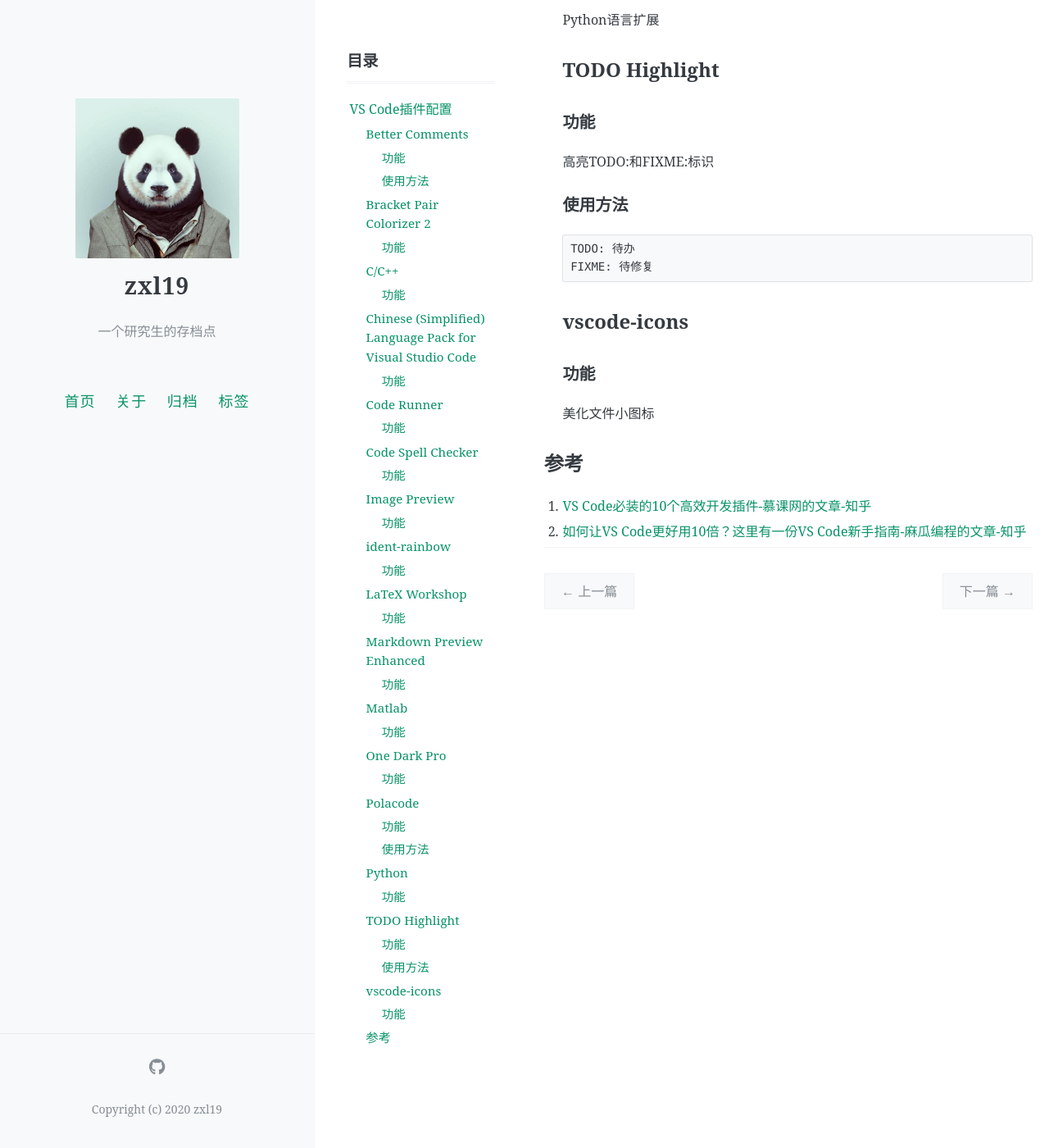
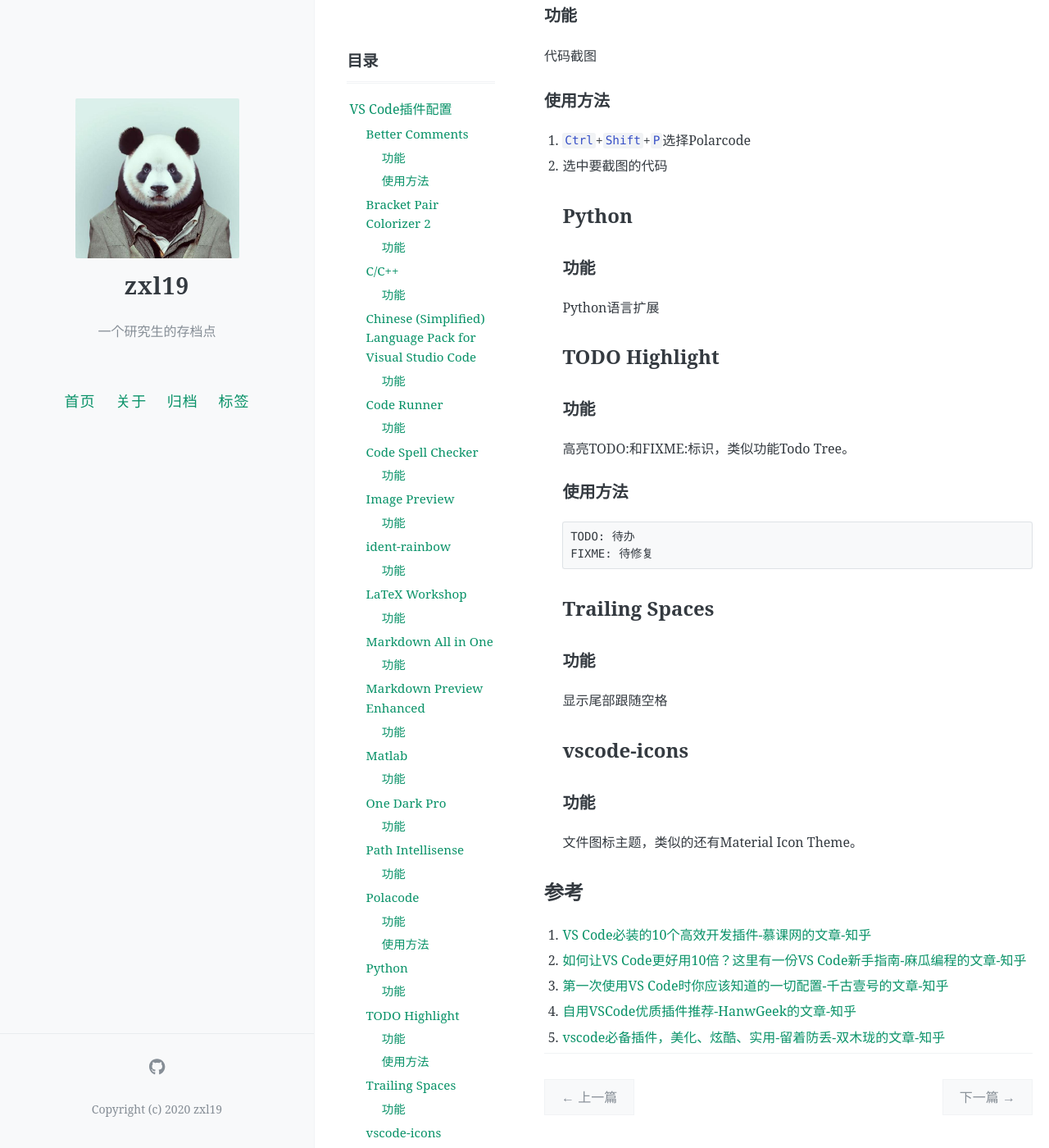
Before and after one commit to zxl19/zxl19.github.io, a Jekyll site: the page built from _posts/2020-06-03-VSCode-plugin.md, in a window 1280 px wide and 1400 px high, scrolled down 2910 px. Shown: the whole window at 82% size. Built offline with Jekyll 4.4.1, drawn with Linux system fonts in a browser that asks for light colours; comment, search, counter and statistics services are not loaded; some of the changed text lies outside the part shown.

Commit message:
Update 2020-06-03-VSCode-plugin.md

````diff
--- a/_posts/2020-06-03-VSCode-plugin.md
+++ b/_posts/2020-06-03-VSCode-plugin.md
@@ -26,7 +26,7 @@ pinned: false
 ```
 ## Bracket Pair Colorizer 2
 ### 功能
-括号按颜色自动配对，第二版在匹配速度上有了提升。
+括号自动配对着色，第二版在匹配速度上有了提升。
 ## C/C++
 ### 功能
 C/C++语言扩展
@@ -39,22 +39,28 @@ VS Code中文汉化
 ### 功能
 ## Image Preview
 ### 功能
-图片预览
+代码中引用图片预览
 ## ident-rainbow
 ### 功能
-按照不同颜色标识缩进
+用不同颜色标识缩进
 ## LaTeX Workshop
 ### 功能
 LaTeX语言拓展
+## Markdown All in One
+### 功能
+Markdown语言扩展
 ## Markdown Preview Enhanced
 ### 功能
-Markdown语言扩展
+预览、导出Markdown文档
 ## Matlab
 ### 功能
 MATLAB语言扩展
 ## One Dark Pro
 ### 功能
-深色主题
+深色主题，类似的还有City Lights theme。
+## Path Intellisense
+### 功能
+文件路径自动补全
 ## Polacode
 ### 功能
 代码截图
@@ -66,16 +72,22 @@ MATLAB语言扩展
 Python语言扩展
 ## TODO Highlight
 ### 功能
-高亮TODO:和FIXME:标识
+高亮TODO:和FIXME:标识，类似功能Todo Tree。
 ### 使用方法
 ```
 TODO: 待办
 FIXME: 待修复
 ```
+## Trailing Spaces
+### 功能
+显示尾部跟随空格
 ## vscode-icons
 ### 功能
-美化文件小图标
+文件图标主题，类似的还有Material Icon Theme。
 
 ## 参考
 1. [VS Code必装的10个高效开发插件-慕课网的文章-知乎](https://zhuanlan.zhihu.com/p/56719281)
 2. [如何让VS Code更好用10倍？这里有一份VS Code新手指南-麻瓜编程的文章-知乎](https://zhuanlan.zhihu.com/p/99462672)
+3. [第一次使用VS Code时你应该知道的一切配置-千古壹号的文章-知乎](https://zhuanlan.zhihu.com/p/62913725)
+4. [自用VSCode优质插件推荐-HanwGeek的文章-知乎](https://zhuanlan.zhihu.com/p/89693351)
+5. [vscode必备插件，美化、炫酷、实用-留着防丢-双木珑的文章-知乎](https://zhuanlan.zhihu.com/p/112016680)
````
Also changed, not shown: other parts of _posts/2020-06-03-VSCode-plugin.md (+1 -1 lines).
